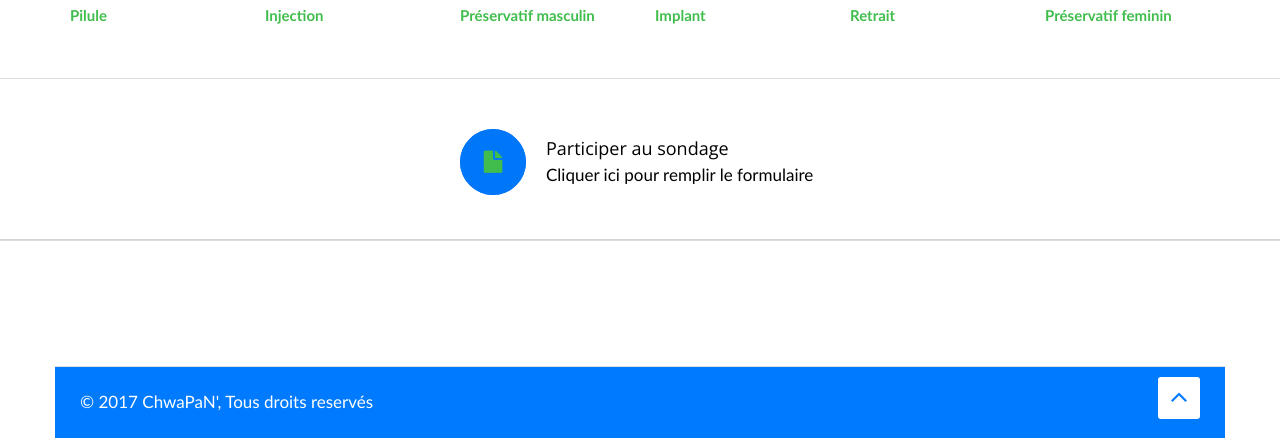
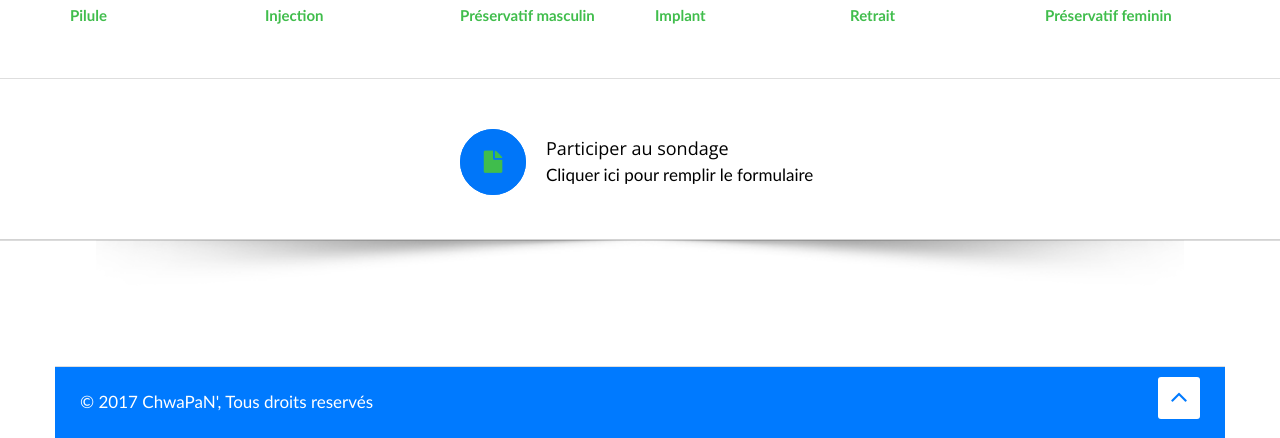
Before and after one commit to LysAMa/womenHackathon, a PHP site: page / in a window 1280 px wide. Shown: the part 2749-3187 px from the top of the page. Run offline with PHP 8.4, Linux system fonts and the light colour scheme.

Commit message:
modifications image-shadow acceuil

```diff
--- a/ChwaPa-n/index.php
+++ b/ChwaPa-n/index.php
@@ -366,6 +366,7 @@ require_once ("tete.php");
 						</div>
 					</div>
 				</div>
+
 			</div>
 			<div class="services-box">
 				<div class="container">
@@ -382,6 +383,7 @@ require_once ("tete.php");
 						</div>
 					</div>
 				</div>
+				<img class="shadow-image" alt="" src="images/shadow.png">
 			</div>
 
 			<?php
```
